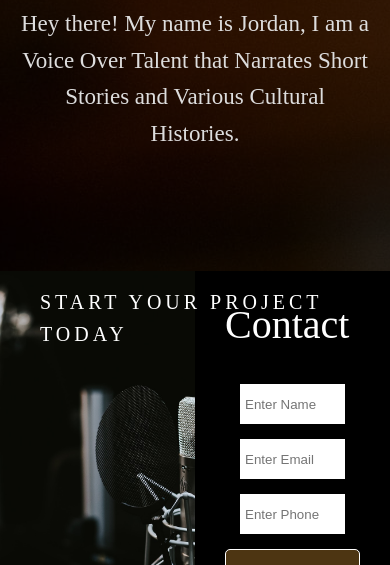
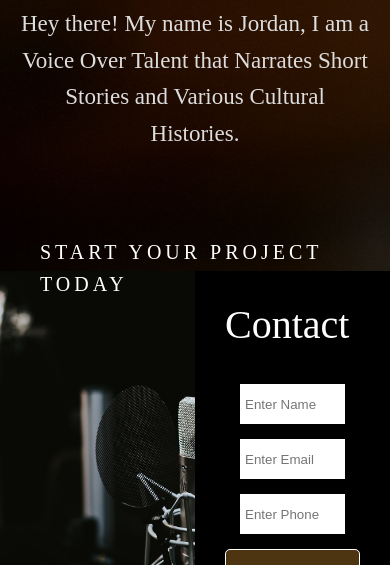
Before and after one commit to JustinS7/vom, a plain HTML site: page index.html in a window 390 px wide. Shown: the part 573-1138 px from the top of the page. Drawn offline with Linux system fonts and the light colour scheme.

Commit message:
Update main.css

```diff
--- a/css/main.css
+++ b/css/main.css
@@ -461,4 +461,5 @@ img {
 @media (max-width: 770px) {
   .btn-new {
     font-size: 20px;
-    left: 10px; } }
+    left: 10px;
+    top: -50px; } }
```
